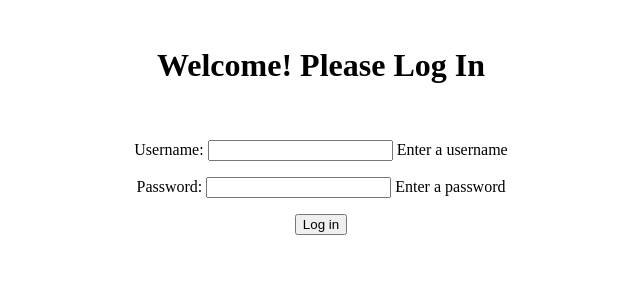
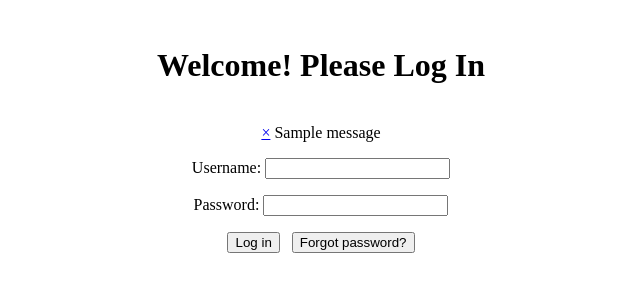
Before and after one commit to BahadrPoroy/galeri-otomasyonu, a Django app: page /login/ in a window 1280 px wide. Shown: the top 300 px of the page, without its empty margins (319-959 px from the left). Run offline with Django 3.2, Linux system fonts and the light colour scheme; tables that the repository leaves empty hold one stand-in row (values such as "Sample post"); one stand-in notice (Sample message) is shown.

Commit message:
fixes and improvements
Now a warning message is given if the username or password is entered incorrectly.

```diff
--- a/login_screen/login/Templates/login.html
+++ b/login_screen/login/Templates/login.html
@@ -5,16 +5,31 @@
     <title>Log In</title>
 </head>
 <body>
+
 <center>
     <br>
     <h1>Welcome! Please Log In</h1>
     <br>
+    {% for message in messages %}
+
+    <div class="alert alert-success">
+        <a class="close" href="#" data-dismiss="alert">×</a>
+
+        {{ message }}
+
+    </div>
+    {% endfor %}
+    {% if form.errors %}
+    <p>username or password not correct</p>
+    {% endif %}
 </center>
 <center>
     <form method="post" class="login_form">
         {% csrf_token %}
         {{ form.as_p }}
         <button type="submit">Log in</button>
+        &nbsp;
+        <button type="button">Forgot password?</button>
     </form>
 </center>
 </body>
--- a/login_screen/login/models.py
+++ b/login_screen/login/models.py
@@ -2,5 +2,5 @@ from django.db import models
 
 
 class LoginModel(models.Model):
-    username = models.CharField(max_length=20, help_text="Enter a username")
-    password = models.CharField(max_length=20, help_text="Enter a password")
+    username = models.CharField(max_length=20)
+    password = models.CharField(max_length=20)
--- a/login_screen/login/views.py
+++ b/login_screen/login/views.py
@@ -1,4 +1,6 @@
+from django.contrib import messages
 from django.shortcuts import render, redirect
+
 from .forms import LoginForm
 from django.contrib.auth import authenticate, login
 
@@ -14,6 +16,9 @@ def LoginView(request):
             if user is not None:
                 login(request, user)
                 return redirect("http://127.0.0.1:8000/admin/auth/")
+            else:
+                messages.error(request, 'username or password not correct')
+                return redirect("http://127.0.0.1:8000/login")
     else:
         form = LoginForm()
     return render(request, "login.html", {'form': form})
```
Also changed, not shown: login_screen/db.sqlite3. Lines whose indentation alone changed are shown as unchanged.
